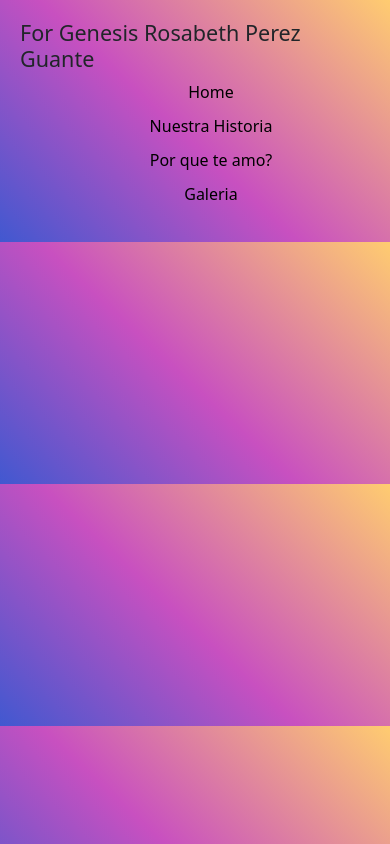
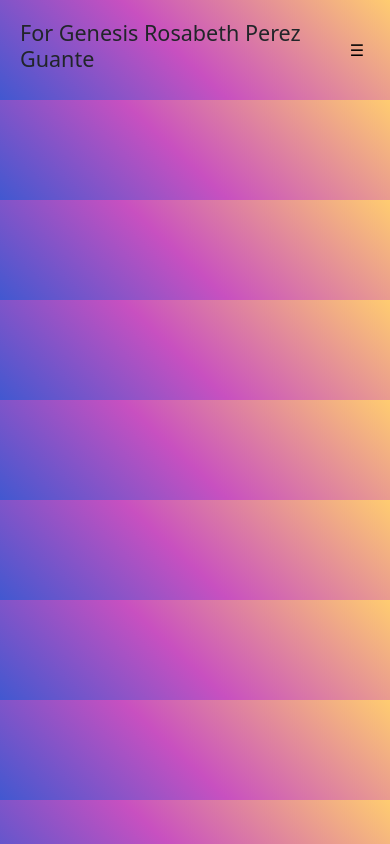
Before and after one commit to ProgrammingDR/Regalo, a plain HTML site: page Gallery.html in a window 390 px wide. Drawn offline with nearby package versions, Linux system fonts and the light colour scheme.

Commit message:
change navigation in othe pages

```diff
--- a/Gallery.html
+++ b/Gallery.html
@@ -11,8 +11,11 @@
   <div class="header">
     <div class="logo">
       <h4>For Genesis Rosabeth Perez Guante</h4>
+      <button class="menu-toggle" onclick="toggleMenu()">
+        <span>&#9776;</span> <!-- Unicode for menu icon (three horizontal lines) -->
+      </button>
     </div>
-    <div class="nav">
+    <div class="nav" id="navMenu">
       <ul>
         <li><a href="index.html">Home</a></li>
         <li><a href="OurHistory.html">Nuestra Historia</a></li>
@@ -21,6 +24,16 @@
       </ul>
     </div>
   </div>
+  <script>
+    function toggleMenu() {
+      var nav = document.getElementById('navMenu');
+      if (nav.style.display === 'block') {
+        nav.style.display = 'none';
+      } else {
+        nav.style.display = 'block';
+      }
+    }
+  </script>
 
   <script src="https://cdn.jsdelivr.net/npm/@popperjs/core@2.11.8/dist/umd/popper.min.js" integrity="sha384-I7E8VVD/ismYTF4hNIPjVp/Zjvgyol6VFvRkX/vR+Vc4jQkC+hVqc2pM8ODewa9r" crossorigin="anonymous"></script>
   <script src="https://cdn.jsdelivr.net/npm/bootstrap@5.3.3/dist/js/bootstrap.min.js" integrity="sha384-0pUGZvbkm6XF6gxjEnlmuGrJXVbNuzT9qBBavbLwCsOGabYfZo0T0to5eqruptLy" crossorigin="anonymous"></script>
```
Also changed, not shown: OurHistory.html (+14 -1 lines), WhyLoveYou.html (+14 -1 lines).
